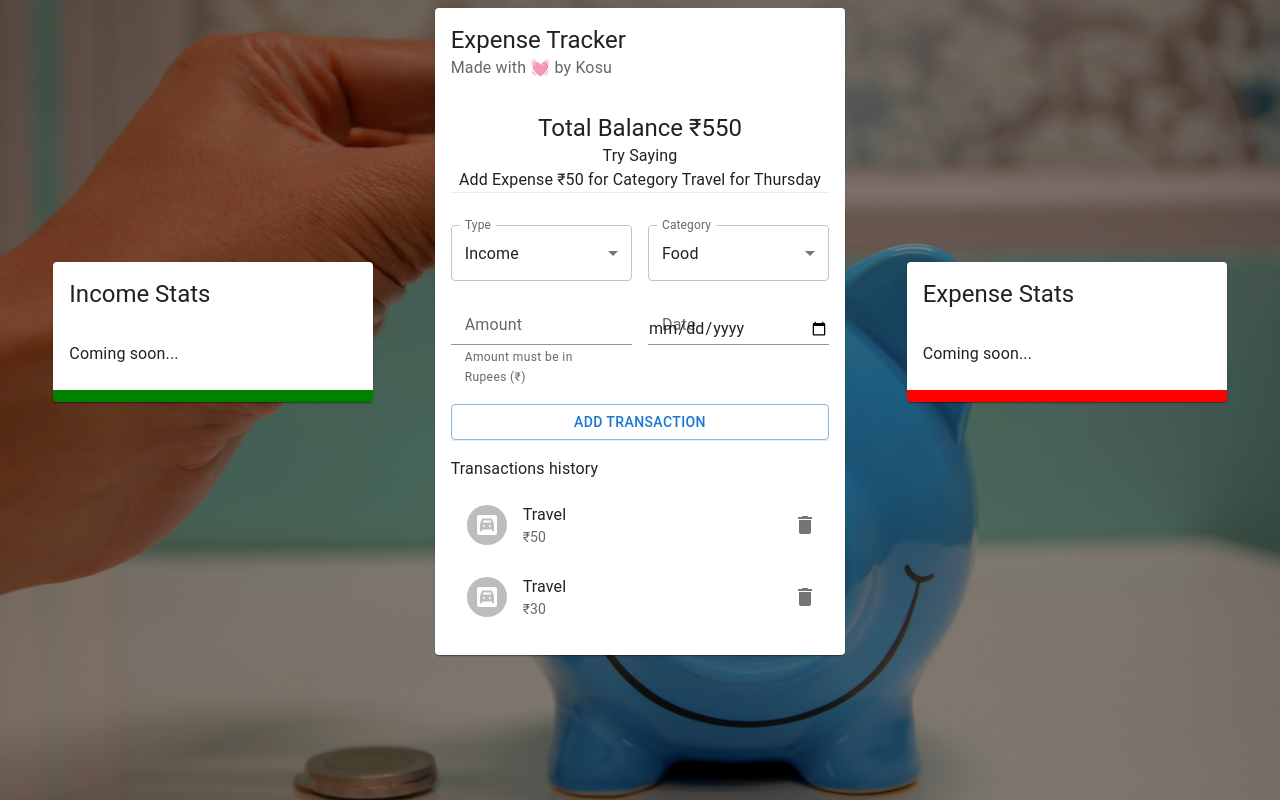
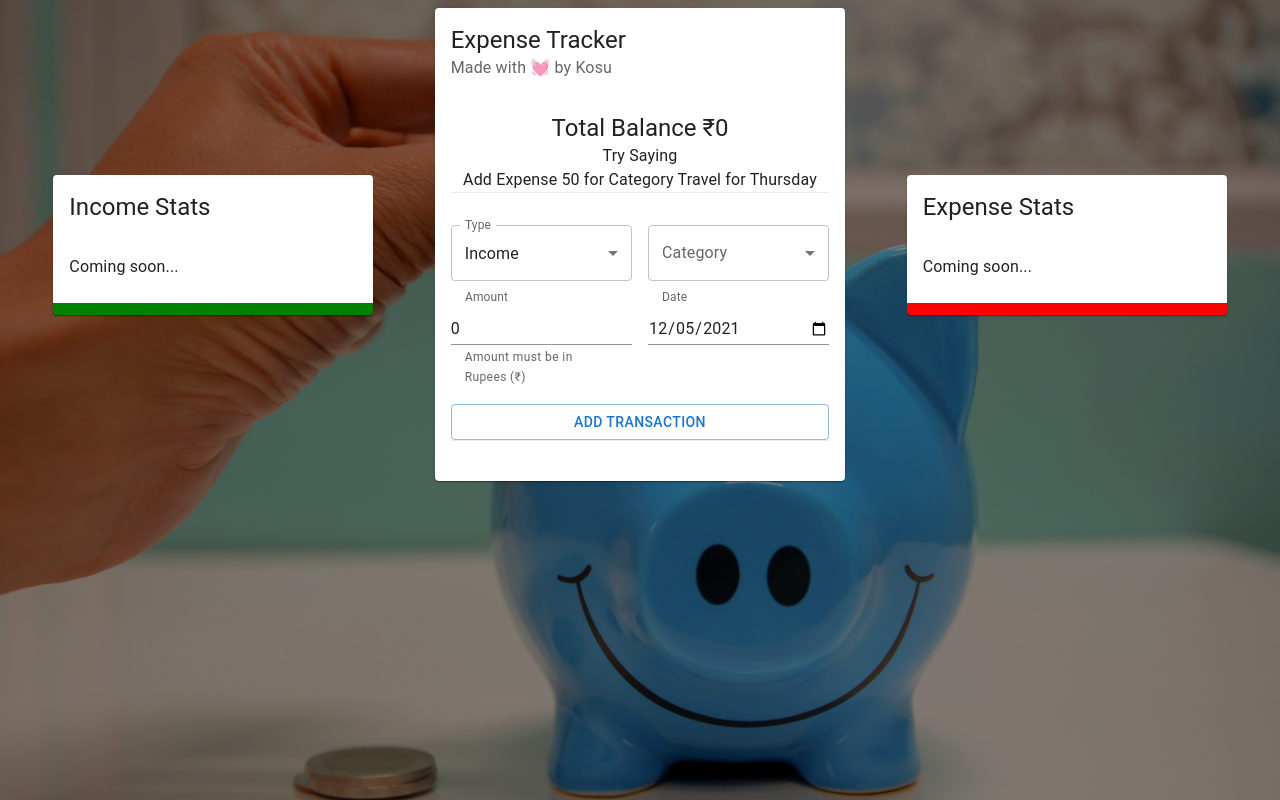
Before and after one commit to Cosec0/react-budget-tracker, a React (Create React App) app: page / in a window 1280 px wide. Built offline with nearby package versions, Linux system fonts and the light colour scheme.

Commit message:
Added addition, deletion and display of transactions through form using hooks

```diff
--- a/src/components/Main/Form/Form.jsx
+++ b/src/components/Main/Form/Form.jsx
@@ -1,17 +1,41 @@
 import { Grid, FormControl, Input, InputLabel, FormHelperText, Select, MenuItem, Button } from '@mui/material';
+import { useContext, useState } from 'react';
+import { v4 as uuidv4 } from 'uuid';
+
+import { expenseCategories, incomeCategories } from '../../../constants/categories';
+import formatDate from '../../../utils/formatDate';
+import { BudgetContext } from '../../../context/budgetContext';
 
 const Form = () => {
+    const { addTransaction } = useContext(BudgetContext);
+    const [formData, setFormData] = useState({
+        type: 'Income',
+        category: '',
+        amount: 0,
+        date: formatDate(new Date())
+    });
+
+    const selectedCategory = formData.type === 'Income' ? incomeCategories : expenseCategories;
+    //setFormData(prev => ({...prev, category: selectedCategory[0].type}));
+
+    const handleFormSubmit = (e) => {
+        e.preventDefault();
+        const newTransaction = { id: uuidv4(), ...formData };
+        addTransaction(newTransaction);
+    }
+
     return (
-        <>
+        <form onSubmit={handleFormSubmit}>
             <Grid container spacing={2} sx={{ marginTop: '1rem', marginBottom: '1rem'}}>
                 <Grid item xs={12} md={6}>
                 <FormControl fullWidth>
                     <InputLabel htmlFor="type">Type</InputLabel>
                     <Select
                         id="type"
-                        value="Income"
+                        value={formData.type}
                         label="Type"
-                        // onChange={handleChange}
+                        onChange={(e) => setFormData(prev => ({...prev, type: e.target.value}))}
+                        requried
                     >
                         <MenuItem value="Income">Income</MenuItem>
                         <MenuItem value="Expense">Expense</MenuItem>
@@ -23,33 +47,48 @@ const Form = () => {
                         <InputLabel htmlFor="category">Category</InputLabel>
                         <Select
                             id="category"
-                            value="Food"
+                            value={formData.category}
                             label="Category"
-                            // onChange={handleChange}
+                            onChange={(e) => setFormData(prev => ({...prev, category: e.target.value}))}
+                            required
                         >
-                            <MenuItem value="Gaming">Gaming</MenuItem>
-                            <MenuItem value="Food">Food</MenuItem>
-                            <MenuItem value="Travel">Travel</MenuItem>
-                            <MenuItem value="Others">Others</MenuItem>
+                            {
+                                selectedCategory.map(category => (
+                                    <MenuItem value={category.type}>{category.type}</MenuItem>
+                                ))
+                            }
                         </Select>
                     </FormControl>
                 </Grid>
                 <Grid item xs={12} md={6}>
                     <FormControl fullWidth>
                         <InputLabel htmlFor="amount">Amount</InputLabel>
-                        <Input id="amount "type="number" min="1" required/>
+                        <Input
+                            id="amount"
+                            type="number"
+                            min="1"
+                            value={formData.amount}
+                            onChange={(e) => setFormData(prev => ({...prev, amount: +(e.target.value)}))}
+                            required
+                        />
                         <FormHelperText id="amount-helper-text">Amount must be in Rupees (&#x20B9;)</FormHelperText>
                     </FormControl>
                 </Grid>
                 <Grid item xs={12} md={6}>
                     <FormControl fullWidth>
                         <InputLabel htmlFor="date">Date</InputLabel>
-                        <Input id="date" type="date" required/>
+                        <Input
+                            id="date"
+                            type="date"
+                            value={formData.date}
+                            onChange={(e) => setFormData(prev => ({...prev, date: e.target.value}))}
+                            required
+                        />
                     </FormControl>
                 </Grid>
             </Grid>
-            <Button variant="outlined" fullWidth>ADD TRANSACTION</Button>
-        </>
+            <Button type="submit" variant="outlined" fullWidth>ADD TRANSACTION</Button>
+        </form>
     )
 }
 
--- a/src/components/Main/List/ListComponent.jsx
+++ b/src/components/Main/List/ListComponent.jsx
@@ -1,49 +1,31 @@
-import { List, ListItem, ListItemAvatar, Avatar, ListItemText, IconButton } from '@mui/material';
-import { Garage, Restaurant, Delete } from '@mui/icons-material';
+import { useContext } from 'react';
+import { List, Typography } from '@mui/material';
+
+import Transaction from './Transaction';
+import { BudgetContext } from '../../../context/budgetContext';
+
 
 const ListComponent = () => {
+    const { transactions } = useContext(BudgetContext);
+
     return (
         <>
+            {
+                transactions.length > 0 ?
+                (
+                    <Typography variant="body1" sx={{ mt: "1rem" }} >
+                        Transactions history
+                    </Typography>
+                ) : ''
+            }
             <List sx={{ maxHeight: '150px', overflow: 'auto' }}>
-                <ListItem
-                    secondaryAction={
-                        <IconButton edge="end" aria-label="delete">
-                            <Delete />
-                        </IconButton>
-                }>
-                    <ListItemAvatar>
-                    <Avatar>
-                        <Garage />
-                    </Avatar>
-                    </ListItemAvatar>
-                    <ListItemText primary="Travel" secondary="&#x20B9;50" />
-                </ListItem>
-                <ListItem
-                    secondaryAction={
-                        <IconButton edge="end" aria-label="delete">
-                            <Delete />
-                        </IconButton>
-                }>
-                    <ListItemAvatar>
-                    <Avatar>
-                        <Garage />
-                    </Avatar>
-                    </ListItemAvatar>
-                    <ListItemText primary="Travel" secondary="&#x20B9;30" />
-                </ListItem>
-                <ListItem
-                    secondaryAction={
-                        <IconButton edge="end" aria-label="delete">
-                            <Delete />
-                        </IconButton>
-                }>
-                    <ListItemAvatar>
-                    <Avatar>
-                        <Restaurant />
-                    </Avatar>
-                    </ListItemAvatar>
-                    <ListItemText primary="Food" secondary="&#x20B9;150" />
-                </ListItem>
+                {
+                    transactions.map(transaction => (
+                        <>
+                            <Transaction transaction={transaction}/>
+                        </>
+                    ))
+                }
             </List>
         </>
     )
--- /dev/null
+++ b/src/components/Main/List/Transaction.jsx
@@ -0,0 +1,31 @@
+import { useContext } from 'react';
+import { ListItem, ListItemAvatar, Avatar, ListItemText, IconButton } from '@mui/material';
+import { AttachMoney, MoneyOff, Delete } from '@mui/icons-material';
+
+import { BudgetContext } from '../../../context/budgetContext';
+
+const Transaction = ({ transaction }) => {
+    const { deleteTransaction } = useContext(BudgetContext);
+    return (
+        <>
+            <ListItem
+                key={transaction.id}
+                secondaryAction={
+                    <IconButton edge="end" onClick={() => deleteTransaction(transaction.id)}>
+                        <Delete />
+                    </IconButton>
+            }>
+                <ListItemAvatar>
+                    <Avatar  sx={{ backgroundColor: transaction.type === 'Income' ? 'green' : 'red' }}>
+                        {
+                            transaction.type === 'Income' ? <AttachMoney/> : <MoneyOff/>
+                        }
+                    </Avatar>
+                </ListItemAvatar>
+                <ListItemText primary={transaction.category} secondary={"₹" + transaction.amount + ", " + transaction.date} />
+            </ListItem>
+        </>
+    )
+}
+
+export default Transaction;
--- a/src/components/Main/Main.jsx
+++ b/src/components/Main/Main.jsx
@@ -1,25 +1,30 @@
+import { useContext } from 'react';
 import { Card, CardContent, Typography, CardHeader, Divider  } from '@mui/material';
 import Form from './Form/Form';
 import ListComponent from './List/ListComponent';
 
+import { BudgetContext } from '../../context/budgetContext';
 
 const Main = () => {
+  const { transactions } = useContext(BudgetContext);
+  const total = transactions.reduce((sum, transaction) => {
+    if(transaction.type === 'Income') return sum += transaction.amount;
+    else return sum -= transaction.amount;
+  }, 0);
+
   return (
     <Card sx={{ minWidth: '20rem', maxWidth: '40rem',  height: '90%'}}>
         <CardHeader title="Expense Tracker"  subheader="Made with &#128147; by Kosu" />
         <CardContent>
           <Typography variant="h5" component="div" align="center">
-            Total Balance &#x20B9;550
+            Total Balance &#x20B9;{total}
           </Typography>
           <Typography variant="body1" align="center">
-            Try Saying <br/> Add Expense &#x20B9;50 for Category Travel for Thursday
+            Try Saying <br/> Add Expense 50 for Category Travel for Thursday
           </Typography>
           <Divider light />
           <Form/>
           <Divider light />
-          <Typography variant="body1" sx={{ mt: "1rem" }} >
-            Transactions history
-          </Typography>
           <ListComponent/>
         </CardContent>
     </Card>
--- /dev/null
+++ b/src/constants/categories.js
@@ -0,0 +1,33 @@
+const incomeColors = ['#123123', '#154731', '#165f40', '#16784f', '#14915f', '#10ac6e', '#0bc77e', '#04e38d', '#00ff9d'];
+const expenseColors = ['#b50d12', '#bf2f1f', '#c9452c', '#d3583a', '#dc6a48', '#e57c58', '#ee8d68', '#f79d79', '#ffae8a', '#cc474b', '#f55b5f'];
+
+export const incomeCategories = [
+    { type: 'Business', amount: 0, color: incomeColors[0] },
+    { type: 'Investments', amount: 0, color: incomeColors[1] },
+    { type: 'Extra income', amount: 0, color: incomeColors[2] },
+    { type: 'Deposits', amount: 0, color: incomeColors[3] },
+    { type: 'Lottery', amount: 0, color: incomeColors[4] },
+    { type: 'Gifts', amount: 0, color: incomeColors[5] },
+    { type: 'Salary', amount: 0, color: incomeColors[6] },
+    { type: 'Savings', amount: 0, color: incomeColors[7] },
+    { type: 'Rental income', amount: 0, color: incomeColors[8] },
+];
+
+export const expenseCategories = [
+    { type: 'Bills', amount: 0, color: expenseColors[0] },
+    { type: 'Car', amount: 0, color: expenseColors[1] },
+    { type: 'Clothes', amount: 0, color: expenseColors[2] },
+    { type: 'Travel', amount: 0, color: expenseColors[3] },
+    { type: 'Food', amount: 0, color: expenseColors[4] },
+    { type: 'Shopping', amount: 0, color: expenseColors[5] },
+    { type: 'House', amount: 0, color: expenseColors[6] },
+    { type: 'Entertainment', amount: 0, color: expenseColors[7] },
+    { type: 'Phone', amount: 0, color: expenseColors[8] },
+    { type: 'Pets', amount: 0, color: expenseColors[9] },
+    { type: 'Other', amount: 0, color: expenseColors[10] },
+];
+
+export const resetCategories = () => {
+    incomeCategories.forEach((c) => c.amount = 0);
+    expenseCategories.forEach((c) => c.amount = 0);
+};
--- /dev/null
+++ b/src/context/budgetActions.js
@@ -0,0 +1,15 @@
+const budgetActions = {
+    addTransaction: (transaction) => ({
+        type: 'ADD_TRANSACTION',
+        payload: transaction
+    }),
+    deleteTransaction: (id) => ({
+        type: 'DELETE_TRANSACTION',
+        payload: id
+    }),
+    loadTransactions: () => ({
+        type: 'INITIALIZE_TRANSACTIONS'
+    })
+}
+
+export default budgetActions;
--- /dev/null
+++ b/src/context/budgetContext.js
@@ -0,0 +1,47 @@
+import { createContext, useReducer } from "react";
+
+import budgetReducer from "./budgetReducer";
+import budgetActions from "./budgetActions";
+
+const initialState = [
+    // {id: 1, type: 'Income', amount: 40000, category: 'Salary'},
+    // {id: 2, type: 'Expense', amount: 20000, category: 'Gaming'},
+    // {id: 3, type: 'Expense', amount: 2000, category: 'Comics'}
+    // {
+    //     id: "d37e9380-3cfc-4f12-9acd-a8090bca1941",
+    //     type: "Income",
+    //     category: "Deposits",
+    //     amount: 9999,
+    //     date: "2021-12-05"
+    // },
+    // {
+    //     id: "d37e9380-3cfc-4f12-9acd-a8090bca1941",
+    //     type: "Expesne",
+    //     category: "Deposits",
+    //     amount: 99,
+    //     date: "2021-12-04"
+    // }
+
+];
+
+export const BudgetContext = createContext(initialState);
+
+export const BudgetProvider = ({ children }) => {
+    const [transactionsState, dispatch] = useReducer(budgetReducer, initialState);
+
+    const addTransaction = (transaction) => dispatch(budgetActions.addTransaction(transaction));
+    const deleteTransaction = (id) => dispatch(budgetActions.deleteTransaction(id));
+    const loadTransactions = () => dispatch(budgetActions.loadTransactions());
+
+
+    return (
+        <BudgetContext.Provider value={{
+            transactions: transactionsState,
+            addTransaction,
+            deleteTransaction,
+            loadTransactions
+         }}>
+            { children }
+        </BudgetContext.Provider>
+    );
+}
--- /dev/null
+++ b/src/context/budgetReducer.js
@@ -0,0 +1,12 @@
+const budgetReducer = (state, action) => {
+    switch(action.type) {
+        case 'ADD_TRANSACTION':
+            return [action.payload, ...state];
+        case 'DELETE_TRANSACTION':
+            return state.filter(transaction => transaction.id !== action.payload);
+        default:
+            return state;
+    }
+}
+
+export default budgetReducer;
--- a/src/index.js
+++ b/src/index.js
@@ -2,5 +2,11 @@ import React from 'react';
 import ReactDOM from 'react-dom';
 
 import App from './App';
+import { BudgetProvider as Provider } from './context/budgetContext';
 
-ReactDOM.render(<App/>, document.getElementById('root'));
+ReactDOM.render(
+    <Provider>
+        <App/>
+    </Provider>,
+    document.getElementById('root')
+);
--- /dev/null
+++ b/src/utils/formatDate.js
@@ -0,0 +1,12 @@
+const formatDate = (d) => {
+    let month = '' + (d.getMonth() + 1);
+    let date = '' + (d.getDate());
+    const year = d.getFullYear();
+
+    if(month.length < 2) month = `0${month}`;
+    if(date.length < 2) date = `0${date}`;
+
+    return `${year}-${month}-${date}`;
+}
+
+export default formatDate;
```
